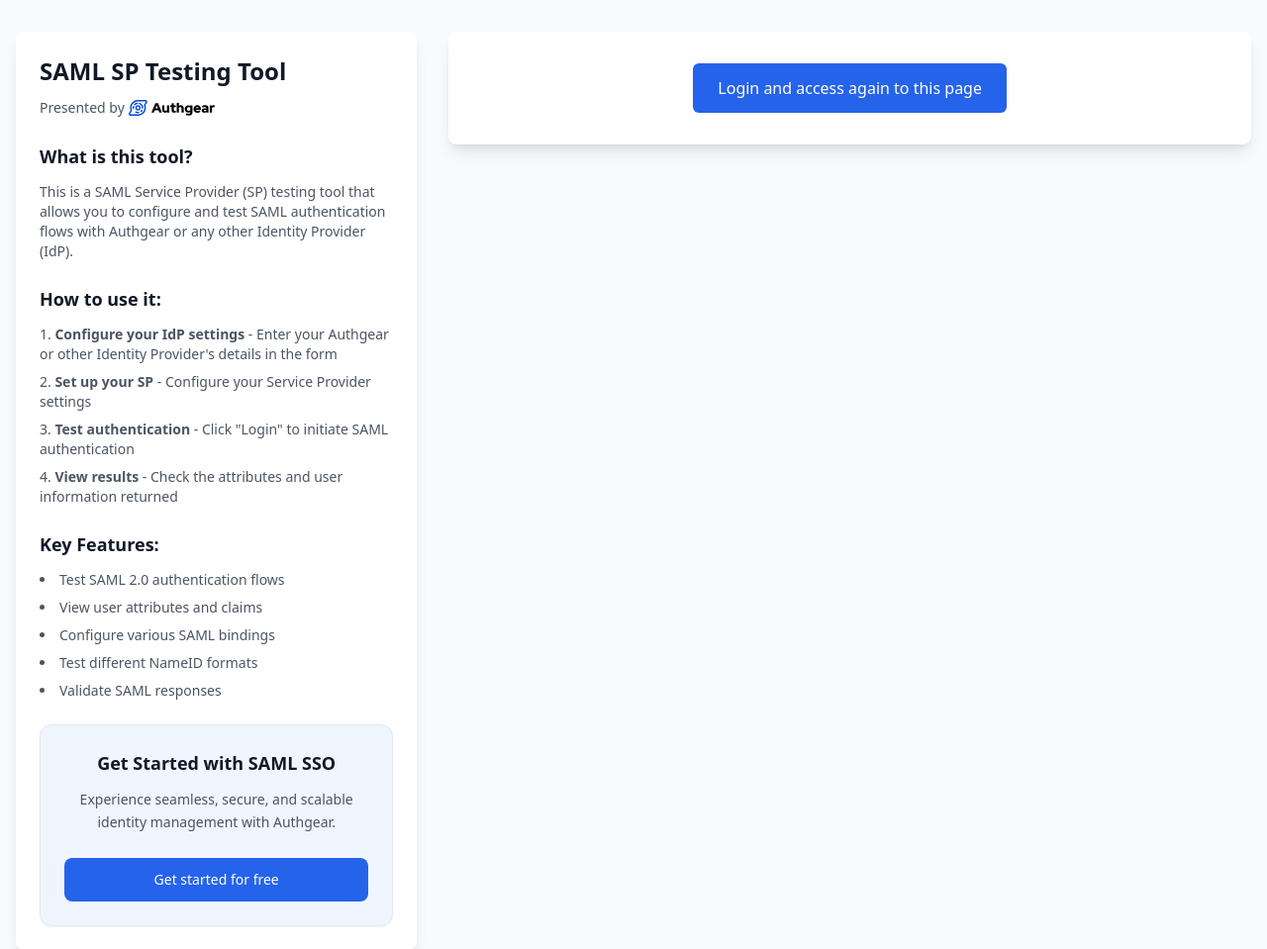
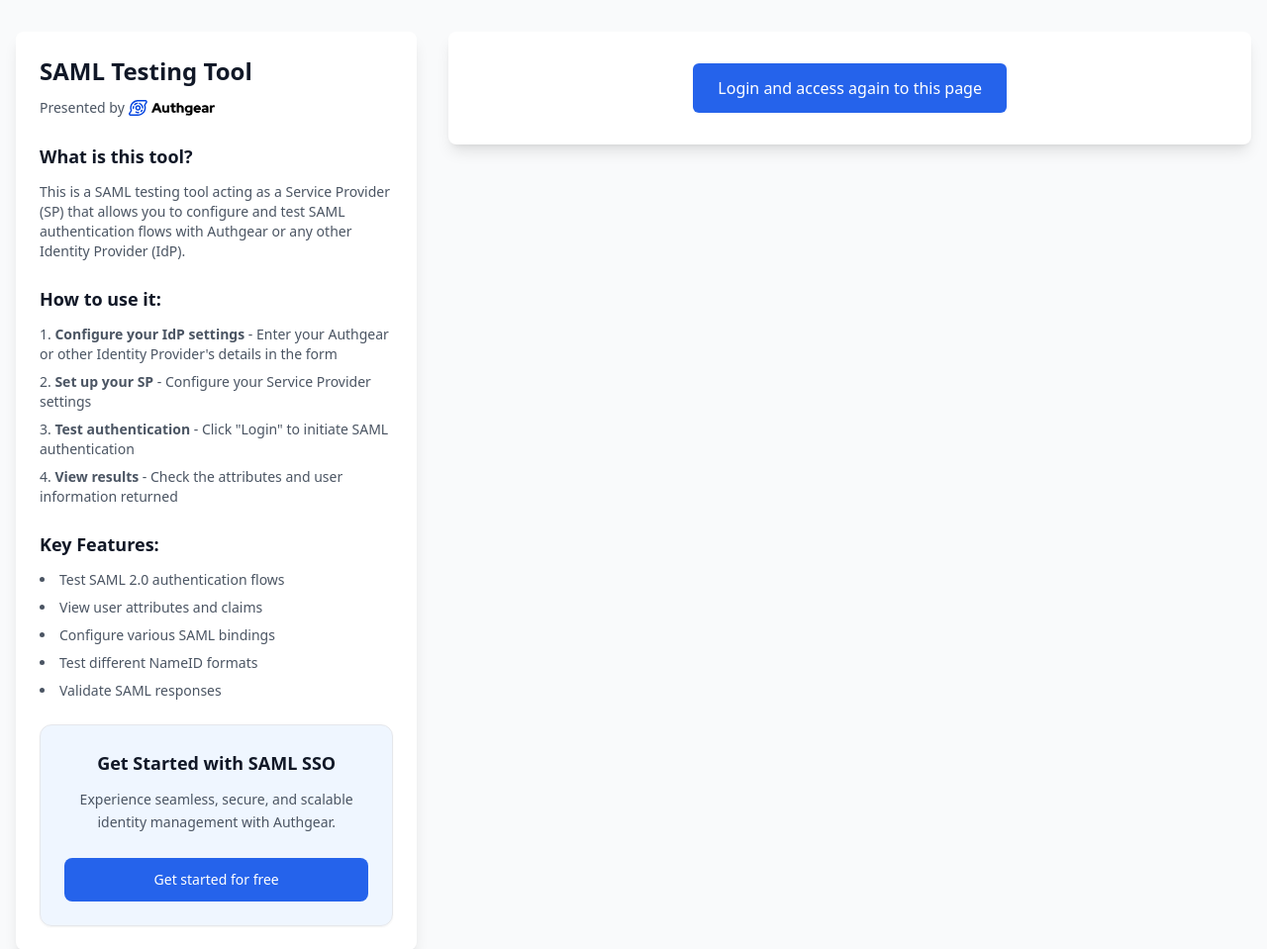
Before and after one commit to authgear/authgear-saml-sp-testing-tool, a Flask app: page /attrs/ in a window 1280 px wide. Shown: the top 959 px of the page at 99% size. Run offline with Flask 3, Linux system fonts and the light colour scheme; some libraries are stand-ins or nearby versions.

Commit message:
update copywriting

```diff
--- a/app/templates/base.html
+++ b/app/templates/base.html
@@ -5,7 +5,7 @@
     <meta http-equiv="X-UA-Compatible" content="IE=edge">
     <meta name="viewport" content="width=device-width, initial-scale=1">
 
-    <title>SAML SP Testing Tool by Authgear</title>
+    <title>SAML Testing Tool by Authgear</title>
 
     <link rel="icon" type="image/png" href="{{ url_for('static', filename='authgear-favicon.png') }}">
     <link rel="apple-touch-icon" href="{{ url_for('static', filename='authgear-favicon.png') }}">
@@ -34,7 +34,7 @@
         <!-- Left Sidebar - SAML Explanation -->
         <div class="md:w-1/3">
                   <div class="bg-white rounded-lg shadow-lg p-4 md:p-6 sticky top-8">
-          <h1 class="text-xl md:text-2xl font-bold text-gray-900 mb-2">SAML SP Testing Tool</h1>
+          <h1 class="text-xl md:text-2xl font-bold text-gray-900 mb-2">SAML Testing Tool</h1>
           <div class="mb-4 md:mb-6">
             <a href="https://www.authgear.com?utm_source=mini-tool&utm_medium=logo&utm_campaign=saml-tool"
                target="_blank"
@@ -49,7 +49,7 @@
             <div>
               <h3 class="text-base md:text-lg font-semibold text-gray-900 mb-2 md:mb-3">What is this tool?</h3>
               <p class="text-gray-600 text-xs md:text-sm leading-relaxed">
-                This is a SAML Service Provider (SP) testing tool that allows you to configure and test SAML authentication flows with Authgear or any other Identity Provider (IdP).
+                This is a SAML testing tool acting as a Service Provider (SP) that allows you to configure and test SAML authentication flows with Authgear or any other Identity Provider (IdP).
               </p>
             </div>
 
```
